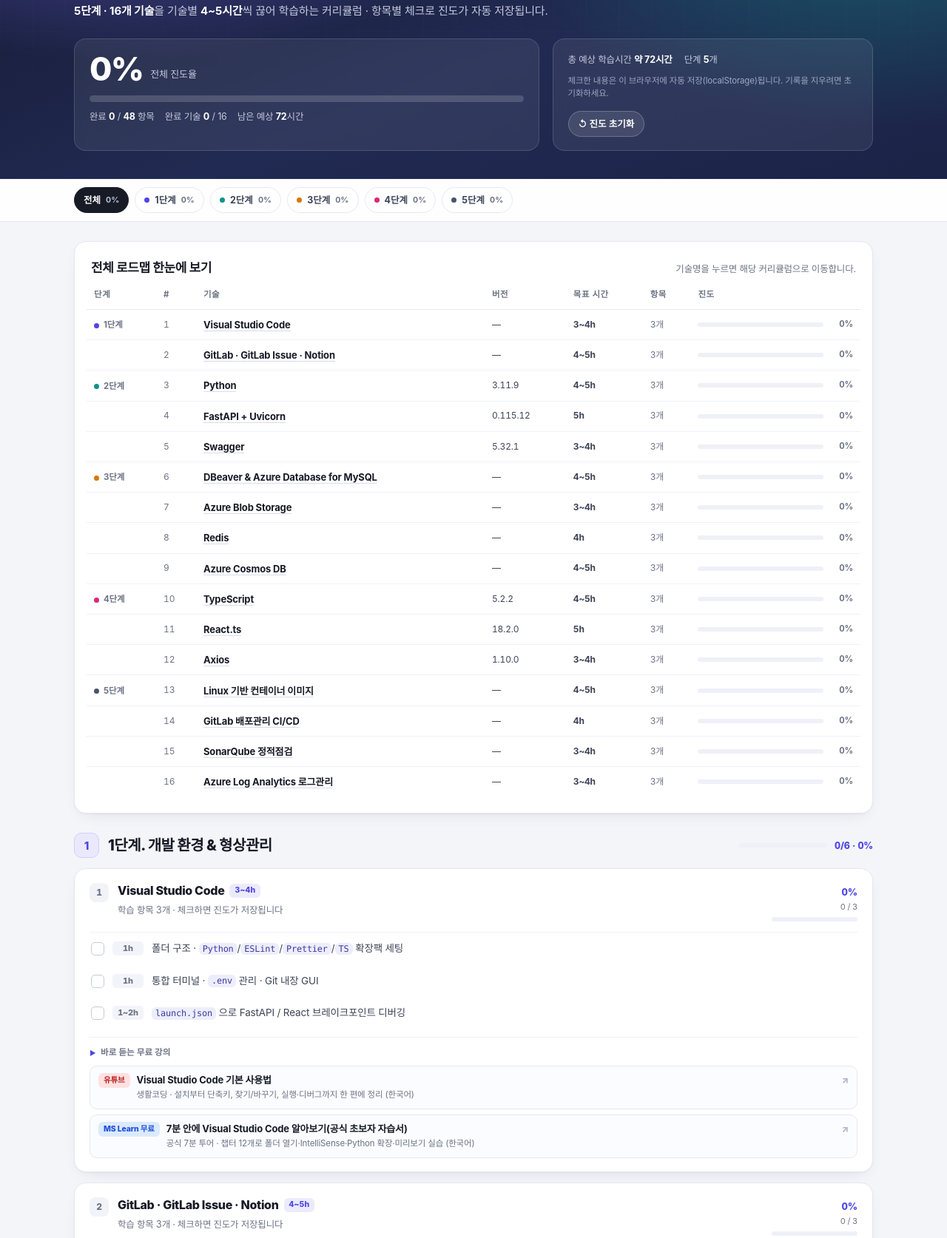
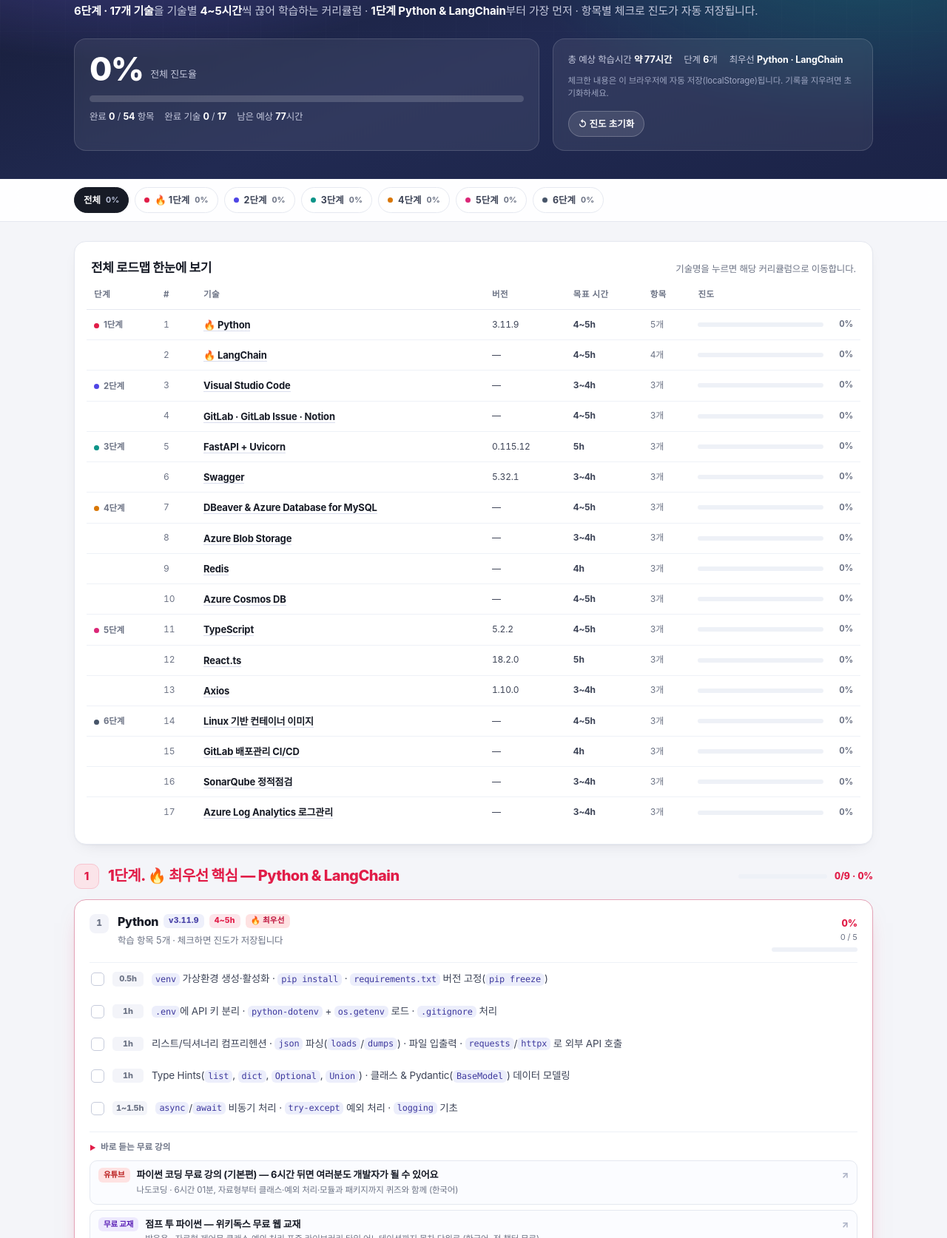
Before and after one commit to wendy-park/tech-study-roadmap, a plain HTML site: page index.html in a window 1280 px wide. Shown: the part 134-1808 px from the top of the page at 74% size. Drawn offline with Linux system fonts and the light colour scheme.

Commit message:
Python·LangChain 최우선 1단계로 개편 (6단계 17개 기술) 및 커리큘럼 보완
- 1단계를 'Python & LangChain'으로 신설해 페이지 최상단·표 1~2번·첫 칩에 배치
- Python 항목 3→5개로 확대(venv/requirements, .env·dotenv, 컴프리헨션·json·httpx, Type Hints·Pydantic, async·예외·logging)
- LangChain 신규 추가(LCEL·RAG·Memory/Structured Output·Tool·FastAPI 서빙)
- Python 무료 교재 2종(점프 투 파이썬, 스쿨오브웹 asyncio), LangChain 한국어 무료 강의·교재 3종 추가·검증
- localStorage 키 v2로 올리고 v1 체크는 Python 제외 승계
- 총 54항목·약 77시간·무료 링크 36개로 지표 자동 계산

```diff
--- a/index.html
+++ b/index.html
@@ -4,7 +4,7 @@
 <meta charset="utf-8">
 <meta name="viewport" content="width=device-width, initial-scale=1">
 <title>기술 스택 학습 로드맵 · 4~5시간 커리큘럼</title>
-<meta name="description" content="5단계 16개 기술, 기술별 4~5시간 학습 커리큘럼. 체크리스트로 진도가 자동 저장됩니다.">
+<meta name="description" content="6단계 17개 기술, 기술별 4~5시간 학습 커리큘럼. 1단계는 Python·LangChain 최우선. 체크리스트로 진도가 자동 저장됩니다.">
 <style>
   *,*::before,*::after{box-sizing:border-box}
   :root{
@@ -18,11 +18,12 @@
     --accent:#4f46e5;
     --accent-2:#7c6cf5;
     --ok:#16a34a;
-    --s1:#4f46e5;
-    --s2:#0d9488;
-    --s3:#d97706;
-    --s4:#db2777;
-    --s5:#475569;
+    --s1:#e11d48;
+    --s2:#4f46e5;
+    --s3:#0d9488;
+    --s4:#d97706;
+    --s5:#db2777;
+    --s6:#475569;
     --radius:16px;
     --shadow:0 1px 2px rgba(16,24,40,.04), 0 8px 24px -12px rgba(16,24,40,.14);
   }
@@ -162,6 +163,8 @@
   .techs{display:grid;gap:14px}
   .tech{padding:18px 20px 14px;border-radius:var(--radius);background:var(--card);border:1px solid var(--line);box-shadow:var(--shadow);scroll-margin-top:64px}
   .tech.complete{border-color:color-mix(in srgb,var(--ok) 32%,var(--line))}
+  .tech.hot{border-color:color-mix(in srgb,var(--c) 34%,var(--line));box-shadow:0 1px 2px rgba(16,24,40,.04),0 14px 30px -18px color-mix(in srgb,var(--c) 55%,transparent)}
+  .stage.hot .stage-head h2{color:var(--c)}
   .tech-top{display:flex;align-items:flex-start;gap:12px;flex-wrap:wrap}
   .tech-idx{
     flex:0 0 auto;display:inline-flex;align-items:center;justify-content:center;
@@ -176,6 +179,7 @@
     text-transform:none;
   }
   .tag.hrs{background:color-mix(in srgb,var(--c) 11%,#fff);color:var(--c)}
+  .tag.hot{background:#fee2e2;color:#be123c}
   .tech-sub{margin:5px 0 0;font-size:12.5px;color:var(--muted);font-variant-numeric:tabular-nums}
   .tech-prog{flex:0 0 116px;margin-left:auto;text-align:right}
   .tech-prog .pct{font-size:13px;font-weight:800;color:var(--c);font-variant-numeric:tabular-nums}
@@ -259,22 +263,23 @@
   <div class="wrap">
     <p class="eyebrow">Tech Study Roadmap</p>
     <h1>기술 스택 학습 로드맵</h1>
-    <p class="sub"><b>5단계 · 16개 기술</b>을 기술별 <b>4~5시간</b>씩 끊어 학습하는 커리큘럼 · 항목별 체크로 진도가 자동 저장됩니다.</p>
+    <p class="sub"><b>6단계 · 17개 기술</b>을 기술별 <b>4~5시간</b>씩 끊어 학습하는 커리큘럼 · <b>1단계 Python &amp; LangChain</b>부터 가장 먼저 · 항목별 체크로 진도가 자동 저장됩니다.</p>
 
     <div class="hero-stats">
       <div class="hero-panel">
         <div class="hero-num"><strong id="overallPct">0%</strong><span>전체 진도율</span></div>
         <div class="bar"><i id="overallBar"></i></div>
         <div class="hero-meta">
-          <span>완료 <b id="doneItems">0</b> / <b id="totalItems">48</b> 항목</span>
-          <span>완료 기술 <b id="doneTechs">0</b> / 16</span>
-          <span>남은 예상 <b id="remainHours">72</b>시간</span>
+          <span>완료 <b id="doneItems">0</b> / <b id="totalItems">54</b> 항목</span>
+          <span>완료 기술 <b id="doneTechs">0</b> / <b id="totalTechs">17</b></span>
+          <span>남은 예상 <b id="remainHours">77</b>시간</span>
         </div>
       </div>
       <div class="hero-panel">
         <div class="hero-meta" style="gap:4px 16px">
-          <span>총 예상 학습시간 <b>약 72시간</b></span>
-          <span>단계 <b>5</b>개</span>
+          <span>총 예상 학습시간 <b id="totalHoursText">약 77시간</b></span>
+          <span>단계 <b id="totalStages">6</b>개</span>
+          <span>최우선 <b>Python · LangChain</b></span>
         </div>
         <p class="hero-note">체크한 내용은 이 브라우저에 자동 저장(localStorage)됩니다. 기록을 지우려면 초기화하세요.</p>
         <button class="btn-reset" id="resetBtn" type="button">↺ 진도 초기화</button>
@@ -326,12 +331,48 @@
 (function(){
   "use strict";
 
-  var STORE_KEY = "tech-study-roadmap:v1";
+  var STORE_KEY = "tech-study-roadmap:v2";
+  var LEGACY_KEY = "tech-study-roadmap:v1";
 
   var STAGES = [
     {
-      id: "s1", no: 1, color: "var(--s1)",
-      title: "1단계. 개발 환경 & 형상관리",
+      id: "s1", no: 1, color: "var(--s1)", hot: true,
+      title: "1단계. 🔥 최우선 핵심 — Python & LangChain",
+      techs: [
+        {
+          id: "python", name: "Python", version: "3.11.9", hours: "4~5h", hMax: 5, hot: true,
+          lessons: [
+            { k: "yt", p: "유튜브", t: "파이썬 코딩 무료 강의 (기본편) — 6시간 뒤면 여러분도 개발자가 될 수 있어요", d: "나도코딩 · 6시간 01분, 자료형부터 클래스·예외 처리·모듈과 패키지까지 퀴즈와 함께 (한국어)", u: "https://www.youtube.com/watch?v=kWiCuklohdY" },
+            { k: "free", p: "무료 교재", t: "점프 투 파이썬 — 위키독스 무료 웹 교재", d: "박응용 · 자료형·제어문·클래스·예외 처리·표준 라이브러리·타입 어노테이션까지 목차 단위로 (한국어, 전 챕터 무료)", u: "https://wikidocs.net/book/1" },
+            { k: "free", p: "무료 교재", t: "비동기 입문 (asyncio) — 스쿨오브웹 모던 파이썬", d: "async/await, 이벤트 루프, asyncio.gather·TaskGroup, FastAPI와 섞는 법까지 한 편에 (한국어, 무료)", u: "https://schoolofweb.net/ko/books/modern-python/asyncio-intro/" }
+          ],
+          items: [
+            { hrs: "0.5h", label: "<code>venv</code> 가상환경 생성·활성화 · <code>pip install</code> · <code>requirements.txt</code> 버전 고정(<code>pip freeze</code>)" },
+            { hrs: "1h", label: "<code>.env</code>에 API 키 분리 · <code>python-dotenv</code> + <code>os.getenv</code> 로드 · <code>.gitignore</code> 처리" },
+            { hrs: "1h", label: "리스트/딕셔너리 컴프리헨션 · <code>json</code> 파싱(<code>loads</code>/<code>dumps</code>) · 파일 입출력 · <code>requests</code>/<code>httpx</code> 로 외부 API 호출" },
+            { hrs: "1h", label: "Type Hints(<code>list</code>, <code>dict</code>, <code>Optional</code>, <code>Union</code>) · 클래스 & Pydantic(<code>BaseModel</code>) 데이터 모델링" },
+            { hrs: "1~1.5h", label: "<code>async</code>/<code>await</code> 비동기 처리 · <code>try-except</code> 예외 처리 · <code>logging</code> 기초" }
+          ]
+        },
+        {
+          id: "langchain", name: "LangChain", version: "", hours: "4~5h", hMax: 5, hot: true,
+          lessons: [
+            { k: "free", p: "무료 교재", t: "&lt;랭체인LangChain 노트&gt; — LangChain 한국어 튜토리얼", d: "테디노트 · 위키독스 무료 전자책, LCEL·프롬프트·출력파서·메모리·RAG·에이전트까지 챕터별 코드 (한국어, 무료)", u: "https://wikidocs.net/book/14314" },
+            { k: "yt", p: "유튜브", t: "#langchain 의 #RAG 파이프라인 이해해보기 — 네이버 뉴스기사 기반 Q&A 챗봇 제작", d: "테디노트 · 로더 → 스플리터 → 임베딩 → 벡터스토어 → 리트리버 → Chain 순서를 한 편으로 (한국어)", u: "https://www.youtube.com/watch?v=1scMJH93v0M" },
+            { k: "yt", p: "유튜브", t: "랭체인으로 수익형 AI 웹서비스 만들기 with ChatGPT, LLaMA 2, RAG", d: "조코딩 · 랭체인 기초, LLM/Chat 모델 차이, PDF 챗봇(ChatPDF) 구현과 배포까지 (한국어, 무료 공개편)", u: "https://www.youtube.com/watch?v=EWKbZFqiCsE" }
+          ],
+          items: [
+            { hrs: "1.5h", label: "핵심 컴포넌트 & LCEL(<code>|</code> 파이프 체인) — <code>ChatOpenAI</code>, <code>PromptTemplate</code>/<code>ChatPromptTemplate</code>, <code>OutputParser</code>" },
+            { hrs: "1.5h", label: "RAG 기초 — Document Loader(PDF/텍스트) → Text Splitter(청킹) → Embedding → VectorStore(FAISS/Chroma) → Retriever 연결" },
+            { hrs: "1h", label: "대화 이력(Memory / <code>ChatMessageHistory</code>) · Structured Output(JSON 구조화 출력·Pydantic 파서)" },
+            { hrs: "1h", label: "Tool/Function Calling & Agent 맛보기 · FastAPI 엔드포인트로 LangChain 체인 서빙(<code>/invoke</code>, 스트리밍)" }
+          ]
+        }
+      ]
+    },
+    {
+      id: "s2", no: 2, color: "var(--s2)",
+      title: "2단계. 개발 환경 & 형상관리",
       techs: [
         {
           id: "vscode", name: "Visual Studio Code", version: "", hours: "3~4h", hMax: 4,
@@ -360,20 +401,9 @@
       ]
     },
     {
-      id: "s2", no: 2, color: "var(--s2)",
-      title: "2단계. 백엔드 & API 명세",
+      id: "s3", no: 3, color: "var(--s3)",
+      title: "3단계. 백엔드 & API 명세",
       techs: [
-        {
-          id: "python", name: "Python", version: "3.11.9", hours: "4~5h", hMax: 5,
-          lessons: [
-            { k: "yt", p: "유튜브", t: "파이썬 코딩 무료 강의 (기본편) — 6시간 뒤면 여러분도 개발자가 될 수 있어요", d: "나도코딩 · 6시간 01분, 자료형부터 클래스·예외 처리·모듈과 패키지까지 퀴즈와 함께 (한국어)", u: "https://www.youtube.com/watch?v=kWiCuklohdY" }
-          ],
-          items: [
-            { hrs: "1h", label: "<code>venv</code> 가상환경 · <code>requirements.txt</code> 버전 고정" },
-            { hrs: "1.5h", label: "Type Hints(<code>list</code>, <code>dict</code>, <code>Optional</code>, <code>Union</code>) · Pydantic 모델링 감각" },
-            { hrs: "2h", label: "<code>async</code>/<code>await</code> 비동기 · 예외 처리(<code>try-except</code>) · 환경변수(<code>os.getenv</code>)" }
-          ]
-        },
         {
           id: "fastapi", name: "FastAPI + Uvicorn", version: "0.115.12", hours: "5h", hMax: 5,
           lessons: [
@@ -401,8 +431,8 @@
       ]
     },
     {
-      id: "s3", no: 3, color: "var(--s3)",
-      title: "3단계. 데이터베이스 & 스토리지",
+      id: "s4", no: 4, color: "var(--s4)",
+      title: "4단계. 데이터베이스 & 스토리지",
       techs: [
         {
           id: "dbeaver", name: "DBeaver & Azure Database for MySQL", version: "", hours: "4~5h", hMax: 5,
@@ -455,8 +485,8 @@
       ]
     },
     {
-      id: "s4", no: 4, color: "var(--s4)",
-      title: "4단계. 프론트엔드 & API 연동",
+      id: "s5", no: 5, color: "var(--s5)",
+      title: "5단계. 프론트엔드 & API 연동",
       techs: [
         {
           id: "ts", name: "TypeScript", version: "5.2.2", hours: "4~5h", hMax: 5,
@@ -497,8 +527,8 @@
       ]
     },
     {
-      id: "s5", no: 5, color: "var(--s5)",
-      title: "5단계. 컨테이너 · 배포 · 보안 · 로그",
+      id: "s6", no: 6, color: "var(--s6)",
+      title: "6단계. 컨테이너 · 배포 · 보안 · 로그",
       techs: [
         {
           id: "linux", name: "Linux 기반 컨테이너 이미지", version: "", hours: "4~5h", hMax: 5,
@@ -559,8 +589,31 @@
   function readState(){
     try {
       var raw = localStorage.getItem(STORE_KEY);
-      var obj = raw ? JSON.parse(raw) : {};
-      return (obj && typeof obj === "object" && !Array.isArray(obj)) ? obj : {};
+      if (raw !== null) {
+        var obj = JSON.parse(raw);
+        return (obj && typeof obj === "object" && !Array.isArray(obj)) ? obj : {};
+      }
+      /* v1 → v2 1회 이전: 항목 구성이 바뀐 Python만 제외하고 15개 기술의 체크는 그대로 승계 */
+      var legacy = localStorage.getItem(LEGACY_KEY);
+      if (legacy) {
+        var old = JSON.parse(legacy);
+        var migrated = {};
+        if (old && typeof old === "object" && !Array.isArray(old)) {
+          STAGES.forEach(function(st){
+            st.techs.forEach(function(t){
+              if (t.id === "python") return;
+              t.items.forEach(function(it, i){
+                if (old[t.id + "-" + i]) migrated[t.id + "-" + i] = true;
+              });
+            });
+          });
+        }
+        if (Object.keys(migrated).length) {
+          localStorage.setItem(STORE_KEY, JSON.stringify(migrated));
+          return migrated;
+        }
+      }
+      return {};
     } catch(e){ return {}; }
   }
   function writeState(){
@@ -604,7 +657,7 @@
   var navHTML = '<button class="chip" type="button" data-stage="all" aria-pressed="true">전체 <small id="navAll">0%</small></button>';
   STAGES.forEach(function(st){
     navHTML += '<button class="chip" type="button" data-stage="' + st.id + '" aria-pressed="false" style="--c:' + st.color + '">' +
-      '<span class="dot"></span>' + st.no + '단계 <small id="nav-' + st.id + '">0%</small></button>';
+      '<span class="dot"></span>' + (st.hot ? "🔥 " : "") + st.no + '단계 <small id="nav-' + st.id + '">0%</small></button>';
   });
   nav.innerHTML = navHTML;
 
@@ -616,7 +669,7 @@
       ovHTML += '<tr' + (ti === 0 ? ' class="stage-start"' : '') + '>' +
         '<td>' + (ti === 0 ? '<span class="t-stage" style="--c:' + st.color + '"><span class="dot"></span>' + st.no + '단계</span>' : '') + '</td>' +
         '<td class="t-cnt">' + t.no + '</td>' +
-        '<td class="t-name"><a href="#tech-' + t.id + '">' + t.name + '</a></td>' +
+        '<td class="t-name"><a href="#tech-' + t.id + '">' + (t.hot ? '🔥 ' : '') + t.name + '</a></td>' +
         '<td class="t-ver">' + (t.version || "—") + '</td>' +
         '<td class="t-hours">' + t.hours + '</td>' +
         '<td class="t-cnt">' + t.items.length + '개</td>' +
@@ -630,7 +683,7 @@
   var stagesEl = document.getElementById("stages");
   var html = "";
   STAGES.forEach(function(st){
-    html += '<section class="stage" id="' + st.id + '" data-stage="' + st.id + '" style="--c:' + st.color + '">';
+    html += '<section class="stage' + (st.hot ? ' hot' : '') + '" id="' + st.id + '" data-stage="' + st.id + '" style="--c:' + st.color + '">';
     html += '<div class="stage-head">' +
       '<span class="stage-badge">' + st.no + '</span>' +
       '<h2>' + st.title + '</h2>' +
@@ -638,12 +691,13 @@
       '<span class="stage-pct" data-stagepct="' + st.id + '">0%</span></div></div>';
     html += '<div class="techs">';
     st.techs.forEach(function(t){
-      html += '<article class="tech" id="tech-' + t.id + '" data-techcard="' + t.id + '" style="--c:' + st.color + '">';
+      html += '<article class="tech' + (t.hot ? ' hot' : '') + '" id="tech-' + t.id + '" data-techcard="' + t.id + '" style="--c:' + st.color + '">';
       html += '<div class="tech-top">' +
         '<span class="tech-idx">' + t.no + '</span>' +
         '<div class="tech-title"><h3>' + t.name +
           (t.version ? ' <span class="tag">v' + t.version + '</span>' : '') +
-          ' <span class="tag hrs">' + t.hours + '</span></h3>' +
+          ' <span class="tag hrs">' + t.hours + '</span>' +
+          (t.hot ? ' <span class="tag hot">🔥 최우선</span>' : '') + '</h3>' +
           '<p class="tech-sub">학습 항목 ' + t.items.length + '개 · 체크하면 진도가 저장됩니다</p></div>' +
         '<div class="tech-prog"><span class="pct" data-techpct="' + t.id + '">0%</span>' +
         '<span class="cnt" data-techcnt="' + t.id + '">0 / ' + t.items.length + '</span>' +
@@ -683,6 +737,9 @@
   var doneTechsEl = document.getElementById("doneTechs");
   var remainEl = document.getElementById("remainHours");
   totalItemsEl.textContent = ALL_ITEMS.length;
+  document.getElementById("totalTechs").textContent = TOTAL_TECHS;
+  document.getElementById("totalStages").textContent = STAGES.length;
+  document.getElementById("totalHoursText").textContent = "약 " + TOTAL_HOURS + "시간";
 
   function pct(done, total){ return total ? Math.round(done / total * 100) : 0; }
 
@@ -763,7 +820,7 @@
   document.getElementById("resetBtn").addEventListener("click", function(){
     if (!window.confirm("체크한 학습 진도를 모두 지울까요? 되돌릴 수 없습니다.")) return;
     state = {};
-    try { localStorage.removeItem(STORE_KEY); } catch(e){}
+    try { localStorage.removeItem(STORE_KEY); localStorage.removeItem(LEGACY_KEY); } catch(e){}
     Array.prototype.forEach.call(document.querySelectorAll('input[data-key]'), function(cb){ cb.checked = false; });
     update();
   });
```
Also changed, not shown: 1 other file.
